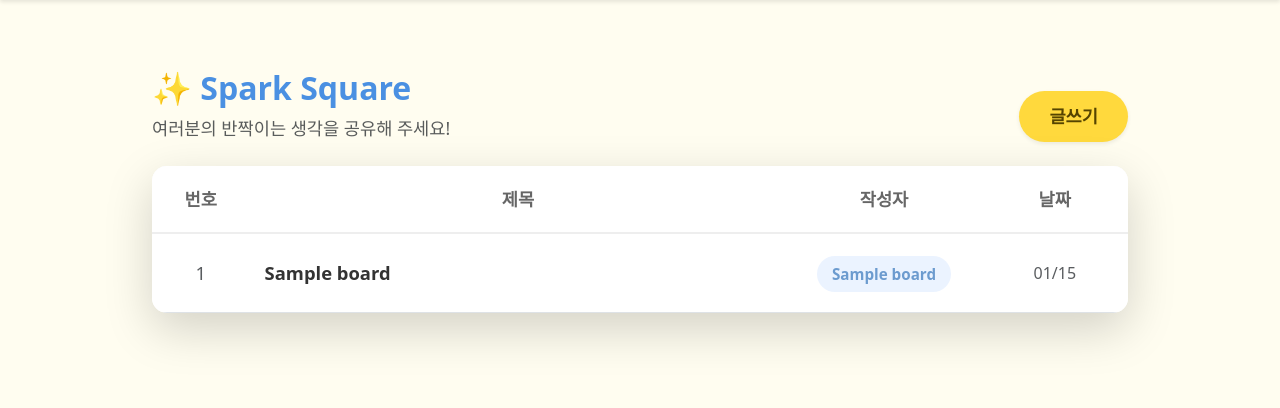
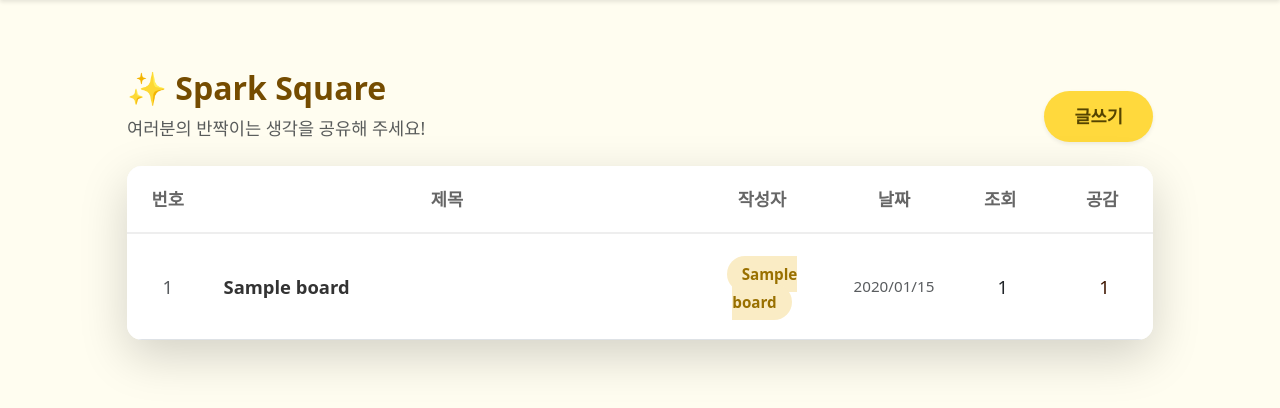
Before and after one commit to soda1102/flasktestExam, a Flask app: template LMS/templates/board_list.html in a window 1280 px wide. Shown: the part 59-467 px from the top of the page. Run offline with Flask 3, Linux system fonts and the light colour scheme; the template is opened without the code that fills it: most values are stand-ins (such as "Sample title", 1, 10 or a date in 2020).

Commit message:
테스트 이후 인기글 추가 및 board 서비스 보완

```diff
--- a/LMS/app.py
+++ b/LMS/app.py
@@ -292,86 +292,86 @@ def board_list():
     finally:
         conn.close()
 
-# #2. 게시글 자세히보기
-# @app.route('/board/view/<int:board_id>')  #http://localhost:5000/board/view/99(게시물번호)
-# def board_view(board_id):
-#     conn = Session.get_connection()
-#
-#     try:
-#         with conn.cursor() as cursor:
-#             #JOIN을 통해 작성자 정보(name, uid)를 함께 조회
-#             sql = "SELECT b.*, m.name as writer_name, m.uid as writer_uid FROM boards b JOIN members m ON b.member_id = m.id WHERE b.id = %s"
-#             cursor.execute(sql, (board_id,))
-#             row = cursor.fetchone()
-#
-#             if not row:
-#                 return "<script>alert('존재하지 않은 게시글 입니다.');history.back();</script>"
-#
-#             #Board 객체로 변환(앞서 작성한 Board.py의 from_db활용)
-#             board = Board.from_db(row)
-#             return render_template('board_view.html', board=board)
-#
-#     finally:
-#         conn.close()
-#
-# #3. 게시글 자세히보기
-# @app.route('/board/edit/<int:board_id>', methods=['GET', 'POST'])
-# def board_edit(board_id):
-#     conn = Session.get_connection()
-#     try:
-#         with conn.cursor() as cursor:
-#             #1.화면 보여주기(기존 데이터 로드)
-#             if request.method == 'GET':
-#                 sql = "SELECT * FROM boards WHERE id = %s"
-#                 cursor.execute(sql, (board_id,))
-#                 row = cursor.fetchone()
-#
-#                 if not row:
-#                     return "<script>alert('존재하지 않은 게시글 입니다.');history.back();</script>"
-#
-#                 #본인 확인 로직(필요시 추가)
-#                 if row['member_id'] != session.get('user_id'):
-#                     return "<script>alert('수정 권한이 없습니다..');history.back();</script>"
-#                 print(row)  #콘솔에 테스트 출력용, 없어두댐
-#                 board = Board.from_db(row)
-#                 return render_template('board_edit.html', board=board)
-#
-#             #2. 실제 DB 업데이트 처리
-#             elif request.method == 'POST':
-#                 title = request.form.get('title')
-#                 content = request.form.get('content')
-#
-#                 sql = "UPDATE boards SET title=%s, content=%s WHERE id=%s"
-#                 cursor.execute(sql, (title, content, board_id))
-#                 conn.commit()
-#                 return redirect(url_for('board_view', board_id=board_id))
-#
-#     finally:
-#         conn.close()
-#
-# #3. 게시글 삭제
-# @app.route('/board/delete/<int:board_id>')
-# def board_delete(board_id):
-#     conn = Session.get_connection()
-#     try:
-#         with conn.cursor() as cursor:
-#             sql = "DELETE FROM boards WHERE id = %s"  #저장된 테이블면 boards 사용
-#             cursor.execute(sql, (board_id,))
-#             conn.commit()
-#
-#             if cursor.rowcount > 0:
-#                 print(f"{board_id}번 게시글 삭제 성공")
-#             else:
-#                 return "<script>alert('삭제할 게시글이 없거나 권한이 없습니다.');history.back();</script>"
-#
-#         return redirect(url_for('board_list'))
-#
-#     except Exception as e:
-#         print(f"삭제 에러 : {e}")
-#         return "삭제 중 오류가 발생했습니다."
-#
-#     finally:
-#         conn.close()
+#2. 게시글 자세히보기
+@app.route('/board/view/<int:board_id>')
+def board_view(board_id):
+    conn = Session.get_connection()
+
+    try:
+        with conn.cursor() as cursor:
+            #JOIN을 통해 작성자 정보(name, uid)를 함께 조회
+            sql = "SELECT b.*, m.nickname as writer_name, m.uid as writer_uid FROM boards b JOIN members m ON b.member_id = m.id WHERE b.id = %s"
+            cursor.execute(sql, (board_id,))
+            row = cursor.fetchone()
+
+            if not row:
+                return "<script>alert('존재하지 않는 게시글 입니다.');history.back();</script>"
+
+            #Board 객체로 변환(앞서 작성한 Board.py의 from_db활용)
+            board = Board.from_db(row)
+            return render_template('board_view.html', board=board)
+
+    finally:
+        conn.close()
+
+#3. 게시글 자세히보기
+@app.route('/board/edit/<int:board_id>', methods=['GET', 'POST'])
+def board_edit(board_id):
+    conn = Session.get_connection()
+    try:
+        with conn.cursor() as cursor:
+            #1.화면 보여주기(기존 데이터 로드)
+            if request.method == 'GET':
+                sql = "SELECT * FROM boards WHERE id = %s"
+                cursor.execute(sql, (board_id,))
+                row = cursor.fetchone()
+
+                if not row:
+                    return "<script>alert('존재하지 않은 게시글 입니다.');history.back();</script>"
+
+                #본인 확인 로직(필요시 추가)
+                if row['member_id'] != session.get('user_id'):
+                    return "<script>alert('수정 권한이 없습니다..');history.back();</script>"
+                print(row)  #콘솔에 테스트 출력용, 없어두댐
+                board = Board.from_db(row)
+                return render_template('board_edit.html', board=board)
+
+            #2. 실제 DB 업데이트 처리
+            elif request.method == 'POST':
+                title = request.form.get('title')
+                content = request.form.get('content')
+
+                sql = "UPDATE boards SET title=%s, content=%s WHERE id=%s"
+                cursor.execute(sql, (title, content, board_id))
+                conn.commit()
+                return redirect(url_for('board_view', board_id=board_id))
+
+    finally:
+        conn.close()
+
+#3. 게시글 삭제
+@app.route('/board/delete/<int:board_id>')
+def board_delete(board_id):
+    conn = Session.get_connection()
+    try:
+        with conn.cursor() as cursor:
+            sql = "DELETE FROM boards WHERE id = %s"  #저장된 테이블면 boards 사용
+            cursor.execute(sql, (board_id,))
+            conn.commit()
+
+            if cursor.rowcount > 0:
+                print(f"{board_id}번 게시글 삭제 성공")
+            else:
+                return "<script>alert('삭제할 게시글이 없거나 권한이 없습니다.');history.back();</script>"
+
+        return redirect(url_for('board_list'))
+
+    except Exception as e:
+        print(f"삭제 에러 : {e}")
+        return "삭제 중 오류가 발생했습니다."
+
+    finally:
+        conn.close()
 
 
 #=====================================================================================================================
--- a/LMS/domain/Board.py
+++ b/LMS/domain/Board.py
@@ -1,11 +1,12 @@
 class Board:
-    def __init__(self, id, title, content, member_id, active=True, writer_name=None, writer_uid=None, view_count=0, write_date=None):
+    def __init__(self, id, title, content, member_id, active=True, writer_name=None, writer_uid=None, view_count=0, like_count=0, write_date=None):
         self.id = id  # DB의 PK
         self.title = title
         self.content = content
         self.member_id = member_id  # 작성자의 고유 번호(FK)
         self.active = active  # 삭제 여부 (boolean 1/0)
         self.view_count = view_count
+        self.like_count = like_count
 
         # JOIN을 통해 가져올 추가 정보들 (선택 사항)
         self.writer_name = writer_name
@@ -25,6 +26,7 @@ class Board:
             # JOIN 쿼리 시 사용할 이름과 아이디
             writer_name=row.get('writer_name'),
             view_count=row.get('view_count', 0),
+            like_count=row.get('like_count', 0),
             write_date=row.get("write_date"),
             writer_uid=row.get('writer_uid')
         )
--- a/LMS/templates/board_list.html
+++ b/LMS/templates/board_list.html
@@ -1,8 +1,8 @@
 {% extends 'layout.html' %}
 {% block content %}
 <style>
-    .board-container { max-width: 1000px; margin: 0 auto; }
-    .page-title { font-size: 2rem; color: #4A90E2; margin-bottom: 30px; }
+    .board-container { max-width: 1050px; margin: 0 auto; }
+    .page-title { font-size: 2rem; color: #754C00; margin-bottom: 30px; }
 
     /* 테이블 스타일 강화 */
     .custom-table { border-radius: 15px; overflow: hidden; background: white; }
@@ -22,8 +22,8 @@
 
     /* 작성자 뱃지 크게 */
     .author-badge {
-        background-color: #EBF3FF;
-        color: #6C9BCF;
+        background-color: #FAECC5;
+        color: #997000;
         padding: 8px 15px;
         border-radius: 50px;
         font-size: 0.95rem;
@@ -39,6 +39,24 @@
         color: #554400;
         font-weight: bold;
     }
+
+    /* HOT 뱃지 스타일 */
+        .badge-hot {
+        background-color: #8C7E7B;
+        color: white;
+        font-size: 0.8rem;
+        padding: 4px 8px;
+        border-radius: 4px;
+        font-weight: bold;
+        vertical-align: middle;
+    }
+
+    .count-text {
+        font-size: 0.9rem;
+        color: #888;
+    }
+
+    .icon-spacing { margin-right: 5px; }
 </style>
 
 <div class="container py-5 board-container">
@@ -55,10 +73,12 @@
             <table class="table table-hover mb-0">
                 <thead>
                     <tr class="text-center">
-                        <th style="width: 10%">번호</th>
-                        <th style="width: 55%">제목</th>
-                        <th style="width: 20%">작성자</th>
-                        <th style="width: 15%">날짜</th>
+                        <th style="width: 8%">번호</th>
+                        <th style="width: 47%">제목</th>
+                        <th style="width: 15%">작성자</th>
+                        <th style="width: 10%">날짜</th>
+                        <th style="width: 10%">조회</th>
+                        <th style="width: 10%">공감</th>
                     </tr>
                 </thead>
                 <tbody>
@@ -66,22 +86,26 @@
                     <tr class="text-center">
                         <td class="text-muted">{{ board.id }}</td>
                         <td class="text-start">
-                            <a href="/board/view/{{ board.id }}" class="post-link">
+                            <a href="/board/view/{{ board.id }}" class="post-link d-inline-block">
+                                {% if board.like_count >= 100 %}
+                                <span class="badge-hot me-2 shadow-sm">HOT</span>
+                                {% endif %}
                                 {{ board.title }}
-                                {% if board.view_count > 50 %}
-                                    <span class="ms-2" title="인기글">🔥</span>
-                                {% endif %}
                             </a>
                         </td>
-                        <td>
-                            <span class="author-badge">
-                                {{ board.writer_name if board.writer_name else '알 수 없음' }}
-                            </span>
+                        <td><span class="author-badge">{{ board.writer_name }}</span></td>
+
+                        <td class="text-muted" style="font-size: 0.95rem;">
+                            {{ board.write_date.strftime('%Y/%m/%d') if board.write_date else '-' }}
                         </td>
-                        <td class="text-muted" style="font-size: 1rem;">
-                            {{ board.write_date.strftime('%m/%d') }}
+
+                        <td class="count-text">
+                            <span><i class="bi bi-eye icon-spacing"></i>{{ board.view_count }}</span>
                         </td>
-                    </tr>
+
+                        <td class="count-text">
+                            <span style="color: #3F1600"><i class="bi bi-heart-fill icon-spacing"></i>{{ board.like_count }}</span>
+                        </td>
                     {% else %}
                     <tr>
                         <td colspan="4" class="text-center py-5">
```
Also changed, not shown: LMS/templates/board_view.html (+8 -8 lines), LMS/templates/main.html (+4 -4 lines).
